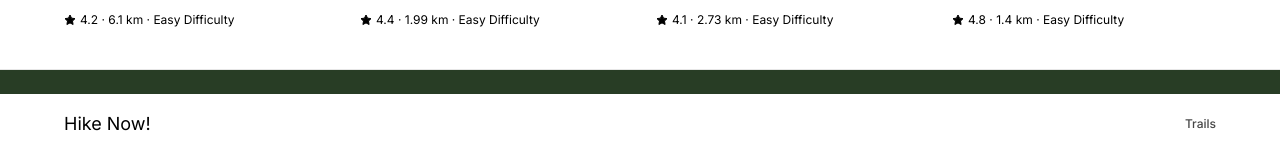
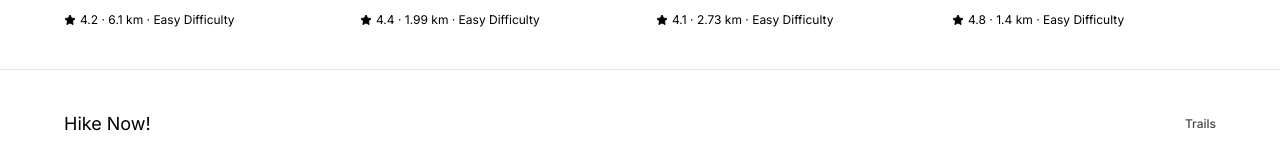
Before and after one commit to MRU-COMP3504-F2026/HikeNow, a Next.js app in the folder hike-now/: page / in a window 1280 px wide. Shown: the part 870-1027 px from the top of the page. Built offline with nearby package versions, Linux system fonts and the light colour scheme.

Commit message:
correction of Link

```diff
--- a/hike-now/app/components/footer.tsx
+++ b/hike-now/app/components/footer.tsx
@@ -18,7 +18,6 @@ const socialLinks = [
 export default function Footer() {
   return (
     <footer className="border-t border-border-soft bg-background">
-      <div aria-hidden="true" className="h-6 bg-primary">
       <div className="flex flex-col gap-8 px-4 py-10 md:flex-row md:justify-between md:px-16">
         <div className="flex flex-col gap-6">
           <span className="text-heading text-ink">Hike Now!</span>
@@ -52,7 +51,6 @@ export default function Footer() {
           </ul>
         </nav>
       </div>
-      </div>
     </footer>
   );
 }
```
Lines whose indentation alone changed are shown as unchanged.
